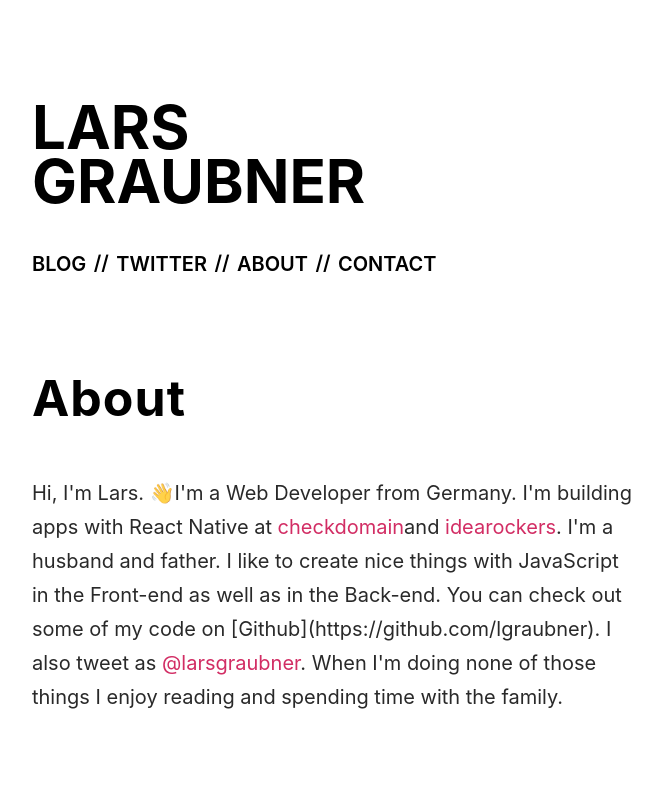
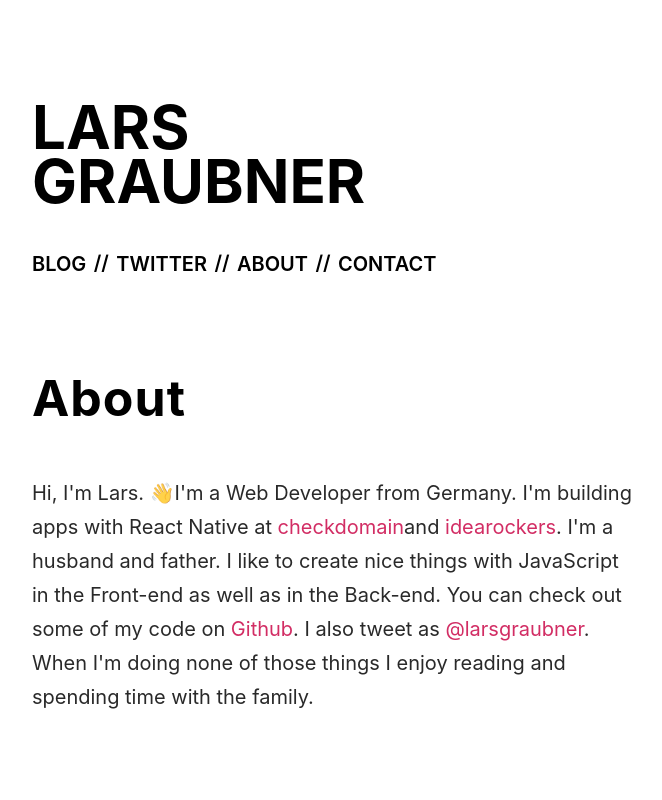
Before and after one commit to lgraubner/larsgraubner.com, a Gatsby site: page /about in a window 1280 px wide. Shown: the top 800 px of the page, without its empty margins (308-970 px from the left). Built offline with nearby package versions, Linux system fonts and the light colour scheme; Gatsby itself is replaced by a stand-in of ours; a small style sheet from the web is missing.

Commit message:
fix link

```diff
--- a/src/pages/about.js
+++ b/src/pages/about.js
@@ -29,10 +29,10 @@ const About = () => (
       </Link>
       . I'm a husband and father. I like to create nice things with JavaScript
       in the Front-end as well as in the Back-end. You can check out some of my
-      code on [Github](https://github.com/lgraubner). I also tweet as{' '}
-      <Link to="https://twitter.com/larsgraubner">@larsgraubner</Link>. When I'm
-      doing none of those things I enjoy reading and spending time with the
-      family.
+      code on <Link to="https://github.com/lgraubner">Github</Link>. I also
+      tweet as <Link to="https://twitter.com/larsgraubner">@larsgraubner</Link>.
+      When I'm doing none of those things I enjoy reading and spending time with
+      the family.
     </P>
   </Layout>
 )
```
